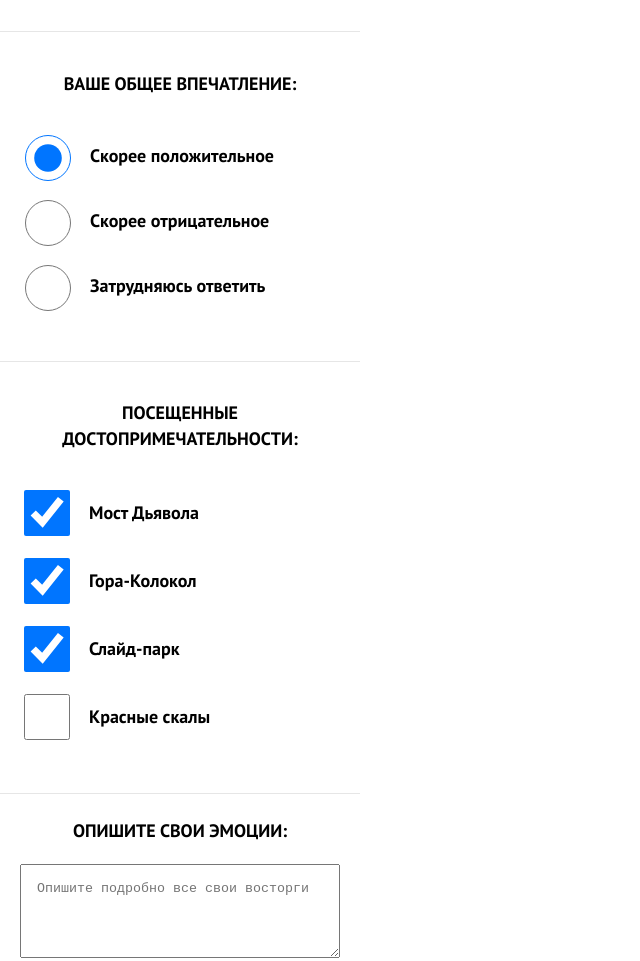
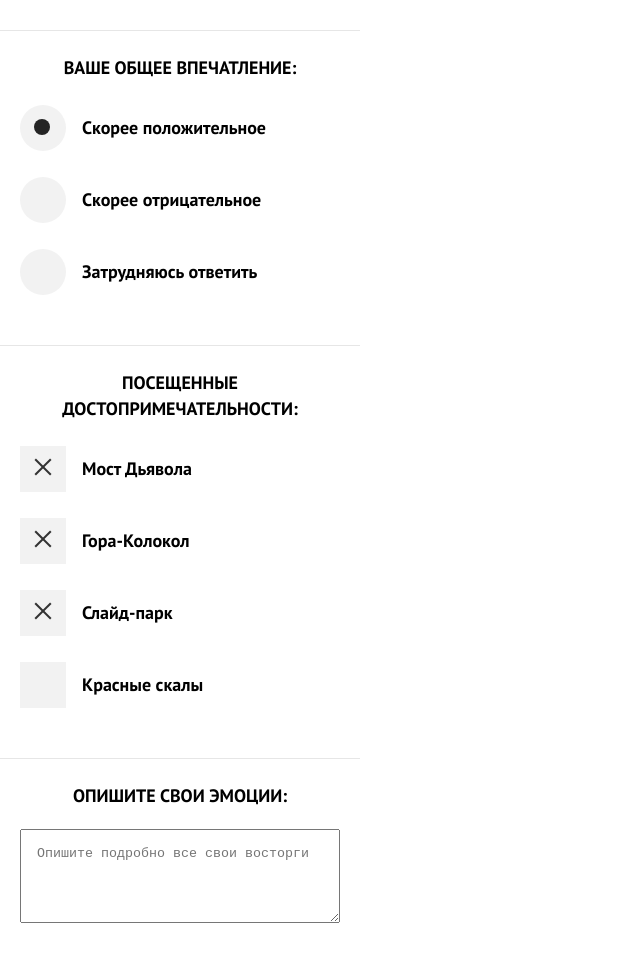
Before and after one commit to htmlacademy-adaptive/2011329-sedona-27, a website: page source/form.html in a window 1280 px wide. Shown: the part 1208-2169 px from the top of the page, without its empty margins (0-640 px from the left). Drawn offline with nearby package versions, Linux system fonts and the light colour scheme; files that its build step writes are made by us from their sources; files whose address does not match are found by name.

Commit message:
Добавляет корректировки по замечаниям к стилизации кастомных элементов

```diff
--- a/source/form.html
+++ b/source/form.html
@@ -58,40 +58,65 @@
             </button>
           </div>
         </section>
-        <section class="impressions">
-          <h2 class="impressions__title">Ваше общее впечатление:</h2>
-          <div class="impressions-container">
-            <input class="impressions__field" checked type="radio" name="impress" value="yes" id="positive">
-            <label class="impressions__label" for="positive">Скорее положительное</label>
-          </div>
-          <div class="impressions-container">
-            <input class="impressions__field" type="radio" name="impress" value="yes" id="negative">
-            <label class="impressions__label" for="negative">Скорее отрицательное</label>
-          </div>
-          <div class="impressions-container">
-            <input class="impressions__field" type="radio" name="impress" value="yes" id="abstained">
-            <label class="impressions__label" for="abstained">Затрудняюсь ответить</label>
-          </div>
-        </section>
-        <section class="attraction">
-          <h2 class="attraction__title">Посещенные достопримечательности:</h2>
-          <div class="attraction-container">
-            <input class="attraction__field" checked type="checkbox" name="devilsbridge" value="yes" id="devilsbridge">
-            <label class="attraction__label" for="devilsbridge">Мост Дьявола</label>
-          </div>
-          <div class="attraction-container">
-            <input class="attraction__field" checked type="checkbox" name="hillbell" value="yes" id="hillbell">
-            <label class="attraction__label" for="hillbell">Гора-Колокол</label>
-          </div>
-          <div class="attraction-container">
-            <input class="attraction__field" checked type="checkbox" name="slidepark" value="yes" id="slidepark">
-            <label class="attraction__label" for="slidepark">Слайд-парк</label>
-          </div>
-          <div class="attraction-container">
-            <input class="attraction__field" type="checkbox" name="redrocs" value="yes" id="redrocs">
-            <label class="attraction__label" for="redrocs">Красные скалы</label>
-          </div>
-        </section>
+        <fieldset class="impressions">
+          <legend class="impressions__title">Ваше общее впечатление:</legend>
+          <ul class="impressions__list">
+            <li class="impressions__item">
+              <label class="impressions__control" for="positive">
+                <input class="impressions__field visually-hidden" checked type="radio" name="impress" value="yes" id="positive">
+                <span class="impressions__mark"></span>
+                <span class="impressions__label">Скорее положительное</span>
+              </label>
+            </li>
+            <li class="impressions__item">
+              <label class="impressions__control" for="negative">
+                <input class="impressions__field visually-hidden" type="radio" name="impress" value="yes" id="negative">
+                <span class="impressions__mark"></span>
+                <span class="impressions__label">Скорее отрицательное</span>
+              </label>
+            </li>
+            <li class="impressions__item">
+              <label class="impressions__control" for="abstained">
+                <input class="impressions__field visually-hidden" type="radio" name="impress" value="yes" id="abstained">
+                <span class="impressions__mark"></span>
+                <span class="impressions__label">Затрудняюсь ответить</span>
+              </label>
+            </li>
+          </ul>
+        </fieldset>
+        <fieldset class="attraction">
+          <legend class="attraction__title">Посещенные достопримечательности:</legend>
+          <ul class="attraction__list">
+            <li class="attraction__item">
+              <label class="attraction__control" for="devilsbridge">
+                <input class="attraction__field visually-hidden" type="checkbox" name="devilsbridge" value="yes" id="devilsbridge" checked>
+                <span class="attraction__mark"></span>
+                <span class="attraction__label">Мост Дьявола</span>
+              </label>
+            </li>
+            <li class="attraction__item">
+              <label class="attraction__control" for="hillbell">
+                <input class="attraction__field visually-hidden" type="checkbox" name="hillbell" value="yes" id="hillbell" checked>
+                <span class="attraction__mark"></span>
+                <span class="attraction__label">Гора-Колокол</span>
+              </label>
+            </li>
+            <li class="attraction__item">
+              <label class="attraction__control" for="slidepark">
+                <input class="attraction__field visually-hidden" checked type="checkbox" name="slidepark" value="yes" id="slidepark">
+                <span class="attraction__mark"></span>
+                <span class="attraction__label">Слайд-парк</span>
+              </label>
+            </li>
+            <li class="attraction__item">
+              <label class="attraction__control" for="redrocs">
+                <input class="attraction__field visually-hidden" type="checkbox" name="redrocs" value="yes" id="redrocs">
+                <span class="attraction__mark"></span>
+                <span class="attraction__label">Красные скалы</span>
+              </label>
+            </li>
+          </ul>
+        </fieldset>
         <section class="impress">
           <h2 class="visually-hidden">Ваши впечатления</h2>
           <label class="impress__text" for="textarea">Опишите свои эмоции:</label>
--- a/source/less/blocks/attraction.less
+++ b/source/less/blocks/attraction.less
@@ -1,35 +1,79 @@
 .attraction {
   display: flex;
   flex-direction: column;
-  padding: 24px 20px 34px;
+  width: 320px;
+  margin: 0;
+  padding: 24px 20px;
+  border: none;
   border-bottom: 1px solid rgb(230, 230, 230);
 }
 
 .attraction__title {
+  padding: 24px 22px 0 22px;
   font-size: 18px;
   line-height: 26px;
   font-weight: 700;
+  color: #000000;
   text-transform: uppercase;
   text-align: center;
-  padding-bottom: 20px;
 }
 
-.attraction-container {
-  display: flex;
-  font-display: row;
-  align-items: center;
-  padding-bottom: 16px;
+.attraction__list {
+  margin: 0;
+  padding: 0;
+  list-style-type: none;
 }
 
-.attraction__field {
+.attraction__item {
+  margin-bottom: 36px;
+}
+
+.attraction__control {
+  position: relative;
+  display: block;
+  padding-top: 10px;
+  padding-left: 62px;
+  text-align: left;
+}
+
+.attraction__mark {
+  position: absolute;
+  top: 0;
+  left: 0;
   width: 46px;
   height: 46px;
+  background-color: rgb(242, 242, 242);
 }
 
 .attraction__label {
   font-size: 18px;
   line-height: 26px;
   font-weight: 700;
-  color: #000000;
-  padding-left: 16px;
 }
+
+.attraction__label:hover .attraction__mark {
+  border-color: rgb(229, 229, 229);
+}
+
+.attraction__field:disabled + .attraction__mark {
+  border-color: rgb(213, 213, 213);
+}
+
+.attraction__field[type="checkbox"]:checked + .attraction__mark::before,
+.attraction__field[type="checkbox"]:checked + .attraction__mark::after {
+  position: absolute;
+  top: 20px;
+  left: 12px;
+  width: 22px;
+  height: 2px;
+  background-color: rgb(51, 51, 51);
+  content: "";
+}
+
+.attraction__field[type="checkbox"]:checked + .attraction__mark::before {
+  transform: rotate(45deg);
+}
+
+.attraction__field[type="checkbox"]:checked + .attraction__mark::after {
+  transform: rotate(-45deg);
+}
--- a/source/less/blocks/impressions.less
+++ b/source/less/blocks/impressions.less
@@ -1,35 +1,94 @@
 .impressions {
   display: flex;
   flex-direction: column;
-  padding: 24px 20px 34px;
+  width: 320px;
+  margin: 0;
+  padding: 24px 20px;
+  border: none;
   border-bottom: 1px solid rgb(230, 230, 230);
 }
 
 .impressions__title {
+  padding: 24px 22px 0 22px;
   font-size: 18px;
   line-height: 26px;
   font-weight: 700;
+  color: #000000;
   text-transform: uppercase;
   text-align: center;
-  padding-bottom: 20px;
 }
 
-.impressions-container {
-  display: flex;
-  font-display: row;
-  align-items: center;
-  padding-bottom: 16px;
+.impressions__list {
+  margin: 0;
+  padding: 0;
+  list-style-type: none;
 }
 
-.impressions__field {
+.impressions__item {
+  margin-bottom: 36px;
+}
+
+.impressions__control {
+  position: relative;
+  display: block;
+  padding-top: 10px;
+  padding-left: 62px;
+  text-align: left;
+}
+
+.impressions__mark {
+  position: absolute;
+  top: 0;
+  left: 0;
   width: 46px;
   height: 46px;
+  background-color: rgb(242, 242, 242);
 }
 
 .impressions__label {
   font-size: 18px;
   line-height: 26px;
   font-weight: 700;
-  color: #000000;
-  padding-left: 16px;
 }
+
+.impressions__label:hover .impressions__mark {
+  border-color: rgb(229, 229, 229);
+}
+
+.impressions__field:disabled + .impressions__mark {
+  border-color: rgb(213, 213, 213);
+}
+
+.impressions__field[type="checkbox"]:checked + .impressions__mark::before,
+.impressions__field[type="checkbox"]:checked + .impressions__mark::after {
+  position: absolute;
+  top: 20px;
+  left: 12px;
+  width: 22px;
+  height: 2px;
+  background-color: rgb(51, 51, 51);
+  content: "";
+}
+
+.impressions__field[type="checkbox"]:checked + .impressions__mark::before {
+  transform: rotate(45deg);
+}
+
+.impressions__field[type="checkbox"]:checked + .impressions__mark::after {
+  transform: rotate(-45deg);
+}
+
+.impressions__field[type="radio"] + .impressions__mark {
+  border-radius: 50%;
+}
+
+.impressions__field[type="radio"]:checked + .impressions__mark::before {
+  position: absolute;
+  top: 14px;
+  left: 14px;
+  width: 16px;
+  height: 16px;
+  background-color: #242424;
+  border-radius: 50%;
+  content: "";
+}
--- a/source/less/blocks/main-header.less
+++ b/source/less/blocks/main-header.less
@@ -3,12 +3,12 @@
   flex-direction: row;
   justify-content: space-between;
   width: 320px;
-  height: 56px;
+
 }
 
 .main-header__logo {
   padding-left: 67px;
   padding-right: 25px;
   padding-top: 0;
-  position: relative;
+  position: absolute;
 }
--- a/source/less/blocks/main-nav.less
+++ b/source/less/blocks/main-nav.less
@@ -8,6 +8,7 @@
 .main-nav__wrapper {
   padding-top: 17px;
   padding-bottom: 17px;
+  padding-left: 277px;
 }
 
 .main-nav__toggle {
```
